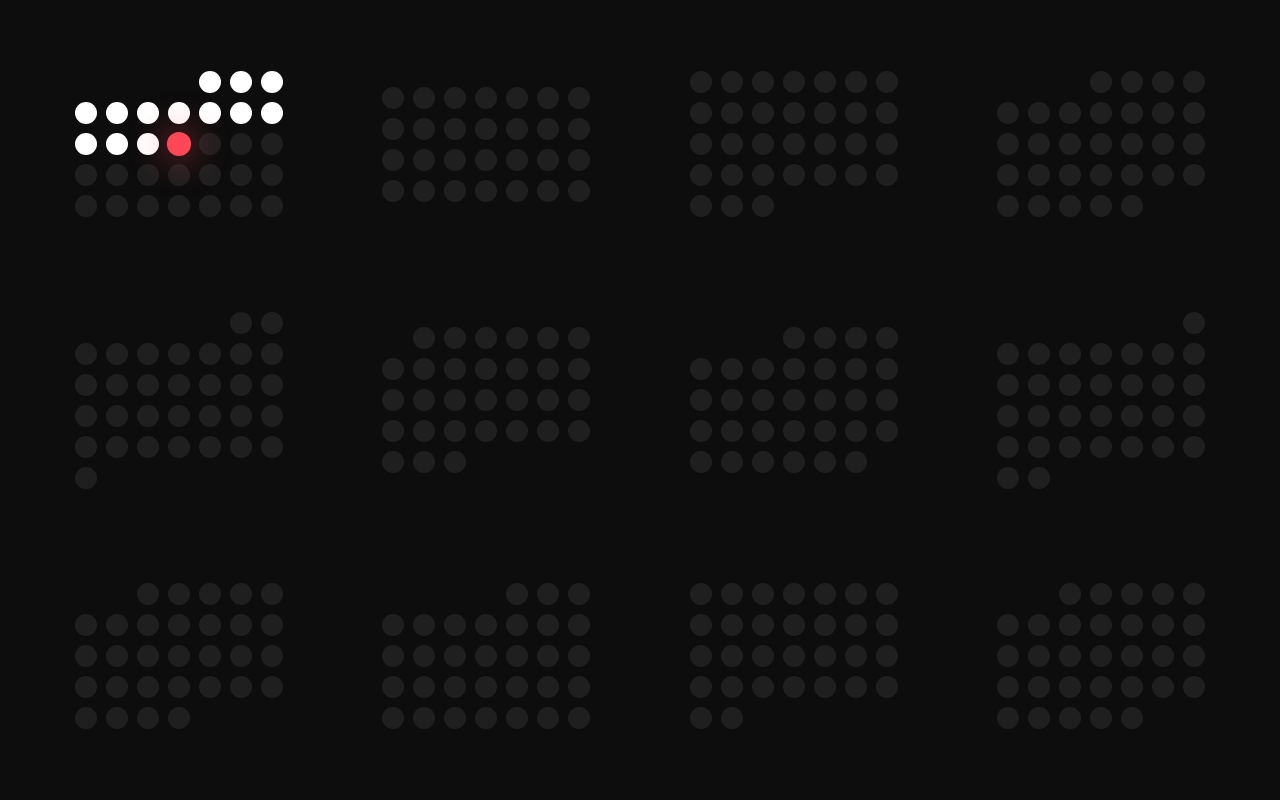
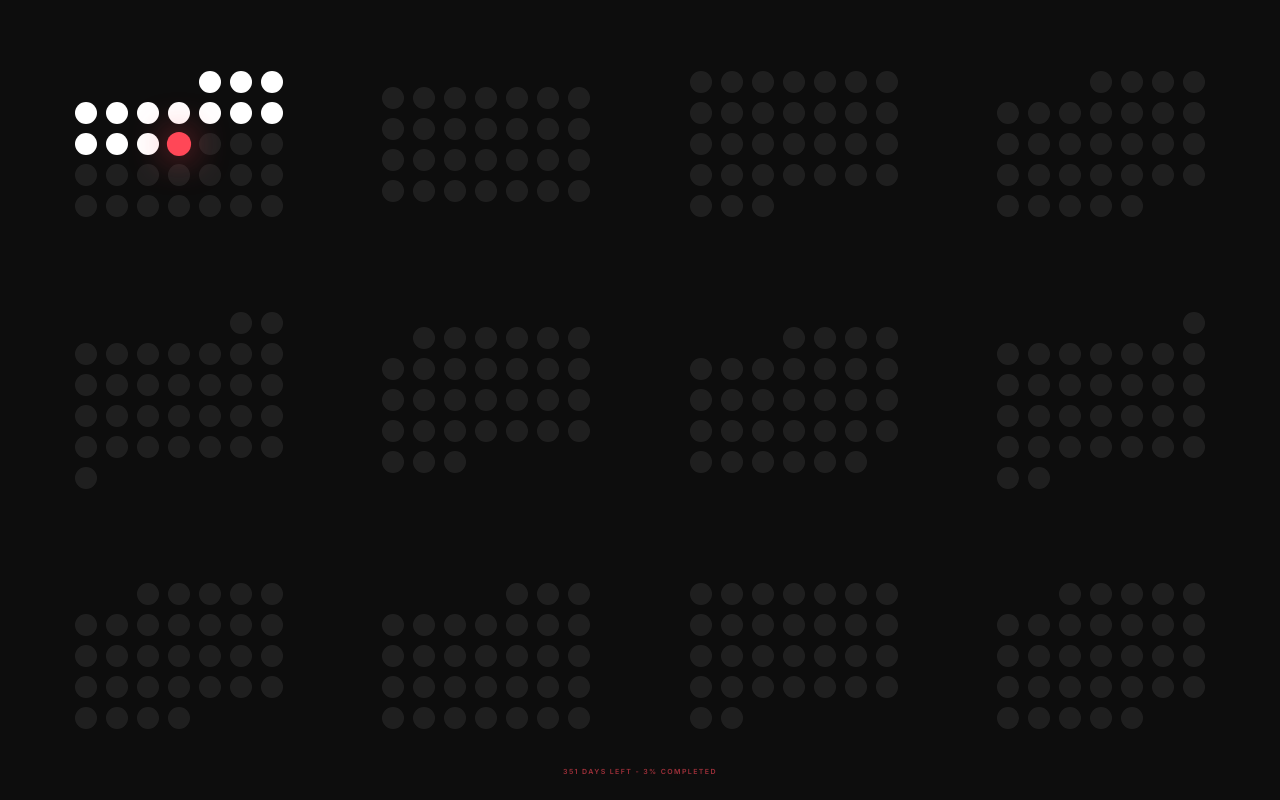
Before and after one commit to shanujha/lifecalendar-desktop, a plain HTML site: page index.html in a window 1280 px wide. Drawn offline with Linux system fonts and the light colour scheme.

Commit message:
Add year progress statistics footer with dynamic scaling

```diff
--- a/dotter.js
+++ b/dotter.js
@@ -36,6 +36,7 @@ function dotter() {
     grid.style.setProperty('--dot-gap', `${Math.max(1, Math.floor(5 * finalScale))}px`);
     grid.style.setProperty('--header-font', `${(10 * finalScale).toFixed(1)}px`);
     grid.style.setProperty('--week-font', `${(7 * finalScale).toFixed(1)}px`);
+    grid.style.setProperty('--stats-font', `${(6 * finalScale).toFixed(1)}px`);
 
     const currentYear = today.getFullYear();
     const monthNames = [
@@ -105,6 +106,17 @@ function dotter() {
         monthContainer.appendChild(monthGrid);
         grid.appendChild(monthContainer);
     }
+
+    // Update Stats
+    const totalDays = Math.round((new Date(currentYear + 1, 0, 1) - new Date(currentYear, 0, 1)) / (1000 * 60 * 60 * 24));
+    const daysPassed = dayOfYear + 1;
+    const daysLeft = totalDays - daysPassed;
+    const percentCompleted = Math.floor((daysPassed / totalDays) * 100);
+
+    const statsElement = document.getElementById('stats');
+    if (statsElement) {
+        statsElement.innerText = `${daysLeft} days left - ${percentCompleted}% completed`;
+    }
 }
 
 dotter();
--- a/index.html
+++ b/index.html
@@ -12,6 +12,7 @@
     <main class="grid">
         <!-- Dots generated here -->
     </main>
+    <div id="stats" class="stats"></div>
     <script src="dotter.js"></script>
 </body>
 
--- a/style.css
+++ b/style.css
@@ -97,3 +97,19 @@ main.grid {
     transform: scale(1.1);
     z-index: 5;
 }
+
+.stats {
+    position: absolute;
+    bottom: 3vh;
+    left: 0;
+    right: 0;
+    text-align: center;
+    color: #ff4757;
+    font-size: var(--stats-font, 7px);
+    font-weight: 600;
+    text-transform: uppercase;
+    letter-spacing: 0.2em;
+    opacity: 0.6;
+    text-shadow: 0 0 20px rgba(255, 71, 87, 0.4);
+    pointer-events: none;
+}
```
